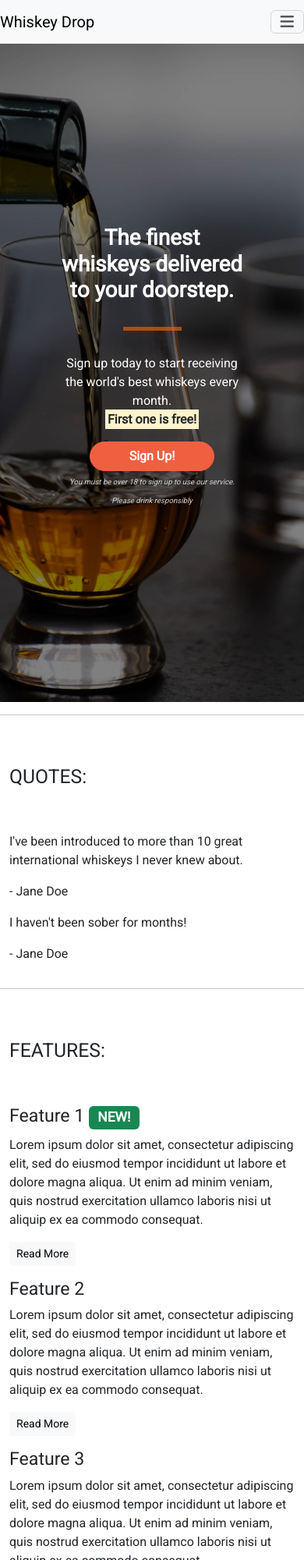
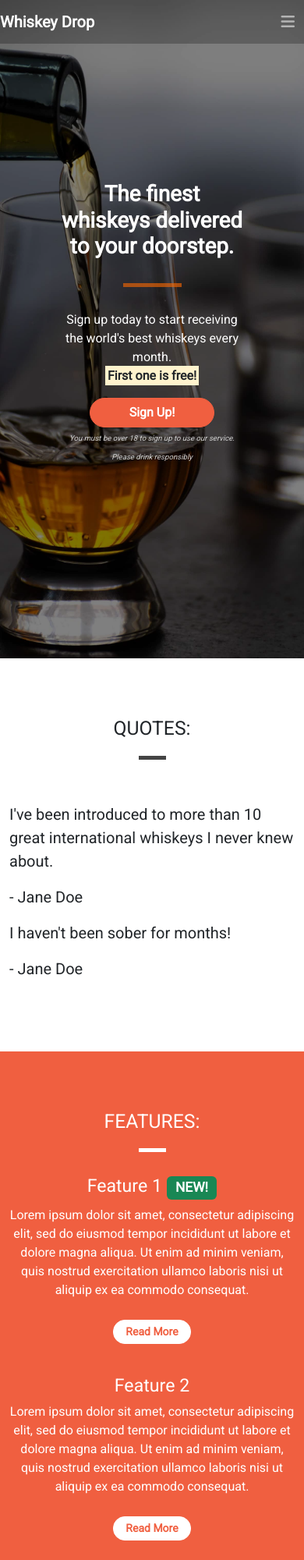
Before and after one commit to DanArthur99/Bootstrap, a plain HTML site: page index.html in a window 390 px wide. Shown: the top 2000 px of the page at 78% size. Drawn offline with nearby package versions, Linux system fonts and the light colour scheme.

Commit message:
style: final styling added to whiskey drop page

```diff
--- a/assets/css/style.css
+++ b/assets/css/style.css
@@ -4,8 +4,16 @@ body {
     font-family: 'Roboto', sans-serif;
 }
 
-.alert-container {
-
+.alert-container .col-12 {
+    padding-left: 0;
+    padding-right: 0;
+}
+.site-wide-alert {
+    border-radius: 0;
+    margin-bottom: 0;
+    padding: 5px 15px;
+    background-color: #e9ba26;
+    border-color: #e9ba26;
 }
 .callout-container {
     height: 100vh;
@@ -19,9 +27,7 @@ body {
     align-items: center;
     justify-content: center;
     position: relative;
-
-
-
+    z-index: 0;
 }
 .quotes-container {
     background-color: white;
@@ -56,14 +62,37 @@ body {
     margin: auto;
     margin-bottom: 30px;
     border: 0;
+    background-color: #444;
+    opacity: 1;
 
 }
+
+/* Content containers */
+
+.content-container {
+    padding-top: 75px;
+    padding-bottom: 75px;
+}
+
+.container-wrapper {
+
+}
+.container-wrapper--red {
+    background-color: #f05f40;
+    color: white;
+}
+
 .block-divider--orange {
     background-color: #ff6a00;
     opacity: 0.6;
 }
 .block-divider--short {
     width: 35px;
+    margin-top: 20px;
+}
+.block-divider--white {
+    background-color: white;
+    opacity: 1;
 }
 .opaque-overlay {
     position: absolute;
@@ -93,3 +122,68 @@ body {
     background-color: #a73922;
     border-color: #a73922;
 }
+/*navbar*/
+.navalert-container {
+    position: absolute;
+    top: 0;
+    left: 0;
+    padding-left: 0;
+    padding-right: 0;
+
+}
+.navbar {
+    margin-bottom: 0;
+    border: 0;
+    width: 100%;
+    background-color: rgba(0, 0, 0, 0.25);
+}
+.navbar .navbar-toggler {
+    border: 0;
+}
+.navbar-brand {
+    font-weight: bold;
+}
+.navbar .navbar-nav a {
+    font-weight: bold;
+
+}
+.navalert-container {
+    z-index: 1;
+}
+
+
+.page-header {
+    margin-bottom: 0;
+    border-bottom: 0;
+    text-align: center;
+}
+.page-header h2 {
+    margin-top: 0;
+}
+
+.quotes .page-header {
+    margin-bottom: 25px;
+}
+
+.feature {
+    text-align: center;
+    margin-bottom: 40px;
+}
+.icon-center-align {
+    text-align: center;
+    font-size: 45px;
+    line-height: 45px;
+    margin-bottom: 20px;
+}
+.feature .btn {
+    background-color: white;
+    border-color: white;
+    border-radius: 15px;
+    min-width: 100px;
+    font-weight: bold;
+    margin-top: 10px;
+    color: #f05f40;
+}
+.media {
+    display: flex;
+}
--- a/index.html
+++ b/index.html
@@ -9,7 +9,17 @@
     <title>Whiskey Drop | Taste a new whiskey every month</title>
 </head>
 <body>
-    <nav class="navbar navbar-light bg-light navbar-expand-sm">
+    <div class="container-fluid navalert-container">
+        <div class="container-fluid alert-container">
+            <div class="row d-none d-sm-block">
+                <div class="col-12">
+                    <div class="site-wide-alert alert alert-warning">
+                        <strong>Sale Now On!</strong> We've got a sale on. Get a 12 month subscription for the price of 6! <a href="">See here for details!</a>
+                    </div>
+                </div>
+            </div>
+        </div>
+    <nav class="navbar navbar-dark navbar-expand-sm">
         <a href="" class="navbar-brand">Whiskey Drop</a>
 
         <button class="navbar-toggler ms-auto" data-bs-toggle="collapse" data-bs-target="#navbarNavDropdown" aria-controls="navbarNavDropdown" aria-explained="false" aria-label="Toggle navigation"><i class="fa-solid fa-bars"></i></button>
@@ -31,21 +41,15 @@
         </div>
 
         <div class="d-none d-md-block">
-            <p class="my-auto me-2"><i class="navbar-text">Great whiskey delivered to your door!   </i><a href="">Sign In / Sign Up</a></p>
+            <p class="my-auto me-2"><i class="navbar-text">Great whiskey delivered to your door!     </i><a class="btn btn--cta btn--red" href="">Sign In / Sign Up</a></p>
         </div>
 
     </nav>
-    <article>
-        <div class="container alert-container">
-            <div class="row d-none d-sm-block">
-                <div class="col-12">
-                    <div class="alert alert-warning">
-                        <strong>Sale Now On!</strong> We've got a sale on. Get a 12 month subscription for the price of 6! <a href="">See here for details!</a>
-                    </div>
-                </div>
-            </div>
-        </div>
 
+
+
+    </div>
+        <article>
         <!-- Callout -->
         <div class="container-fluid callout-container">
             <div class="opaque-overlay" style="z-index: 0;">&nbsp;</div>
@@ -65,24 +69,26 @@
         </div>
 
         <!-- /.callout -->
-        <hr>
+
 
         <!-- Quotes -->
-        <div class="container-fluid quotes-container">
+        <div class="container-wrapper">
+        <div class="container-fluid quotes-container content-container">
             <section class="quotes" id="quote-box">
                 <div class="row">
-                    <div class="col-12 my-5">
+                    <div class="col-12 page-header">
                         <h2 class="text-uppercase">Quotes:</h2>
+                        <hr class="block-divider block-divider--short">
                     </div>
                 </div>
                 <div class="row">
                     <div class="col-12 col-md-6">
                         <div class="media">
-                            <div class="d-none d-sm-block">
-                                <img src="images/girl-image.png" class="rounded-circle me-3" height="100" width="100">
+                            <div class="d-none d-sm-flex">
+                                <img src="assets/images/girl-image.png" class="rounded-circle me-3" height="100" width="100">
                             </div>
                             <div class="media-body">
-                                <blockquote class="quote">
+                                <blockquote class="blockquote">
                                     <p>I've been introduced to more than 10 great international whiskeys I never knew about.</p>
                                     <p>- Jane Doe</p>
                                 </blockquote>
@@ -92,11 +98,11 @@
 
                     <div class="col-12 col-md-6">
                         <div class="media">
-                            <div class="d-none d-sm-block">
-                                <img src="images/guy-image.png" class="rounded-circle me-3" height="100" width="100">
+                            <div class="d-none d-sm-flex">
+                                <img src="assets/images/guy-image.png" class="rounded-circle me-3" height="100" width="100">
                             </div>
                             <div class="media-body">
-                                <blockquote class="quote">
+                                <blockquote class="blockquote">
                                     <p>I haven't been sober for months!</p>
                                     <p>- Jane Doe</p>
                                 </blockquote>
@@ -107,36 +113,37 @@
 
             </section>
         </div>
-
+    </div>
         <!-- /.quotes -->
-        <hr>
 
         <!-- Features -->
-        <div class="container features-container">
+        <div class="container-wrapper container-wrapper--red">
+        <div class="container features-container content-container">
             <section class="features">
                 <div class="row">
-                    <div class="col-12 col-md-6 my-5">
+                    <div class="col-12 page-header">
                         <h2 class="text-uppercase">Features:</h2>
+                        <hr class="block-divider block-divider--short block-divider--white">
                     </div>
                 </div>
                 <div class="row">
                     <div class="col-12 col-md-6 col-lg-4">
                         <div class="feature">
-                            <h3><i class="fa-solid fa-gift d-none d-sm-block"></i> Feature 1 <span class="badge bg-success">NEW!</span></h3>
+                            <h3><i class="fa-solid fa-gift d-none d-sm-block icon-center-align"></i> Feature 1 <span class="badge bg-success">NEW!</span></h3>
                             <p>Lorem ipsum dolor sit amet, consectetur adipiscing elit, sed do eiusmod tempor incididunt ut labore et dolore magna aliqua. Ut enim ad minim veniam, quis nostrud exercitation ullamco laboris nisi ut aliquip ex ea commodo consequat.</p>
                             <p><a class="btn btn-sm btn-light" href="">Read More</a></p>
                         </div>
                     </div>
                     <div class="col-12 col-md-6 col-lg-4">
                         <div class="feature">
-                            <h3><i class="fa-solid fa-credit-card d-none d-sm-block"></i> Feature 2</h3>
+                            <h3><i class="fa-solid fa-credit-card d-none d-sm-block icon-center-align"></i> Feature 2</h3>
                             <p>Lorem ipsum dolor sit amet, consectetur adipiscing elit, sed do eiusmod tempor incididunt ut labore et dolore magna aliqua. Ut enim ad minim veniam, quis nostrud exercitation ullamco laboris nisi ut aliquip ex ea commodo consequat.</p>
                             <p><a class="btn btn-sm btn-light" href="">Read More</a></p>
                         </div>
                     </div>
                     <div class="col-12 d-md-none d-lg-block col-lg-4">
                         <div class="feature">
-                            <h3><i class="fa-solid fa-circle-xmark d-none d-sm-block"></i> Feature 3</h3>
+                            <h3><i class="fa-solid fa-circle-xmark d-none d-sm-block icon-center-align"></i> Feature 3</h3>
                             <p>Lorem ipsum dolor sit amet, consectetur adipiscing elit, sed do eiusmod tempor incididunt ut labore et dolore magna aliqua. Ut enim ad minim veniam, quis nostrud exercitation ullamco laboris nisi ut aliquip ex ea commodo consequat.</p>
                             <p><a class="btn btn-sm btn-light" href="">Read More</a></p>
                         </div>
@@ -144,7 +151,7 @@
                 </section>
                 </div>
         </div>
-
+    </div>
 
         <!-- /.features -->
     </article>
```
